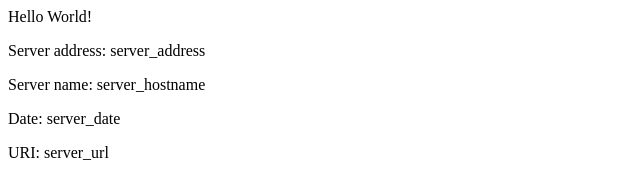
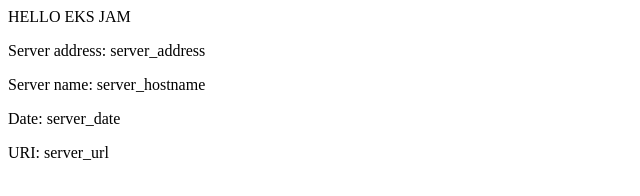
Before and after one commit to hxesxxg/eks-example, a plain HTML site: page src/index.html in a window 1280 px wide. Shown: the full height of the page, 0-640 px from the left. Drawn offline with Linux system fonts and the light colour scheme.

Commit message:
v2 Updating home page

```diff
--- a/src/index.html
+++ b/src/index.html
@@ -1,8 +1,8 @@
 <head>
-<title>Hello World</title>
+<title>HELLO EKS JAM</title>
 </head>
 <div class="info">
-<h>Hello World!</h>
+<h>HELLO EKS JAM</h>
 <p><span>Server&nbsp;address:</span> <span>server_address</span></p>
 <p><span>Server&nbsp;name:</span> <span>server_hostname</span></p>
 <p class="smaller"><span>Date:</span> <span>server_date</span></p>
```
